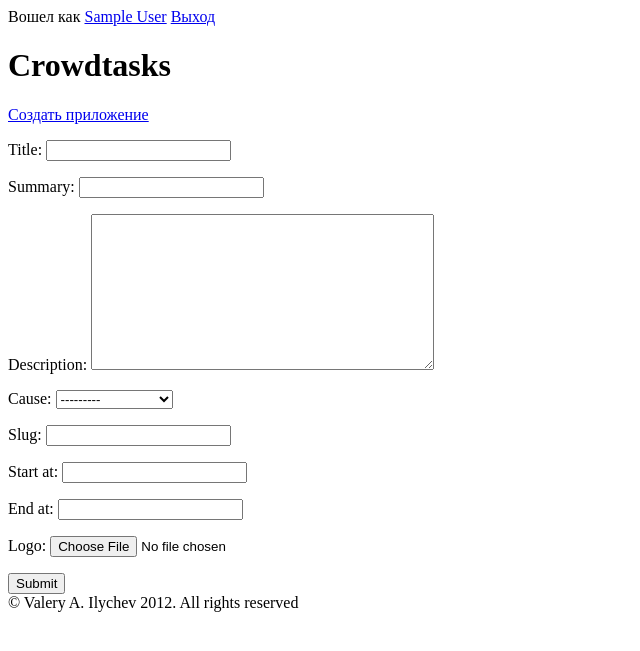
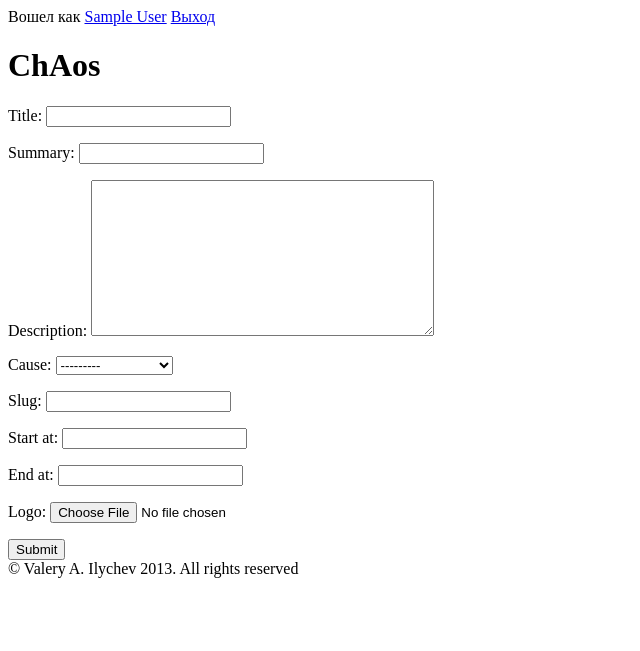
Before and after one commit to sarutobi/ChAos, a Django app: template challenge/templates/challenge_form.html in a window 1280 px wide. Shown: the top 651 px of the page, without its empty margins (0-640 px from the left). Run offline with Django 3.2, Linux system fonts and the light colour scheme; the template is opened without the code that fills it: values that come from a table or form of the project are taken from there, others are empty; the visitor is signed in with stand-in values (Sample User, id 1); parts of the project's set-up code (start-up, migrations or seed data) failed here and were passed over; some libraries are stand-ins or nearby versions.

Commit message:
Small fixes
Fixed base template content.
Fixed challenge view url
Added creation and edit challenge views to url

```diff
--- a/challenge/urls.py
+++ b/challenge/urls.py
@@ -2,12 +2,16 @@
 
 from django.conf.urls import patterns, include, url
 
-from .views import ChallengeList, ChallengeView, ActivityView
+from .views import (
+    ChallengeList, ChallengeView, ChallengeCreation, ChallengeEdit,
+    ActivityView
+)
 
 urlpatterns = patterns(
     "",
     url(r'^$', ChallengeList.as_view(), name="challenges_list"),
-    url(r'^(?P<slug>[\w_-]+$)', ChallengeView.as_view(),
+    url(r'^create$', ChallengeCreation.as_view(), name='challenge_create'),
+    url(r'^view/(?P<slug>[\w_-]+$)', ChallengeView.as_view(),
         name="challenge_view"),
     url(r'^activity/(?P<id>\d+$)', ActivityView.as_view(),
         name="activity_view"),
--- a/templates/base.html
+++ b/templates/base.html
@@ -12,7 +12,7 @@
          More info: h5bp.com/i/378 -->
     <meta http-equiv="X-UA-Compatible" content="IE=edge,chrome=1">
 
-    <title>{%block title%}{%endblock%}Crowdtasks</title>
+    <title>{%block title%}{%endblock%}ChAos</title>
     <meta name="description" content="">
 
     <!-- Mobile viewport optimized: h5bp.com/viewport -->
@@ -41,13 +41,10 @@
         <a href="/logout" class='btn btn-mini'>Выход</a>
         {%endif%}
         </div>
-        <h1>Crowdtasks</h1>
+        <h1>ChAos</h1>
         {% block header %}{% endblock %}
         <div id='breadcrumb'>{% block breadcrumb %}{%endblock%}</div>
         <div id='mainmenu'>
-            {% if user.is_authenticated %}
-            <a href='/apps/new'>Создать приложение</a>
-            {%endif%}
             {%block mainmenu%}
             {%endblock%}
         </div>
@@ -59,7 +56,7 @@
     <div class='clear'></div>
     <div id='footer'>
     {% block footer %}{%endblock%}
-    &copy; Valery A. Ilychev 2012. All rights reserved
+    &copy; Valery A. Ilychev 2013. All rights reserved
     </div>
 
     <!-- JavaScript at the bottom for fast page loading: http://developer.yahoo.com/performance/rules.html#js_bottom -->
```
